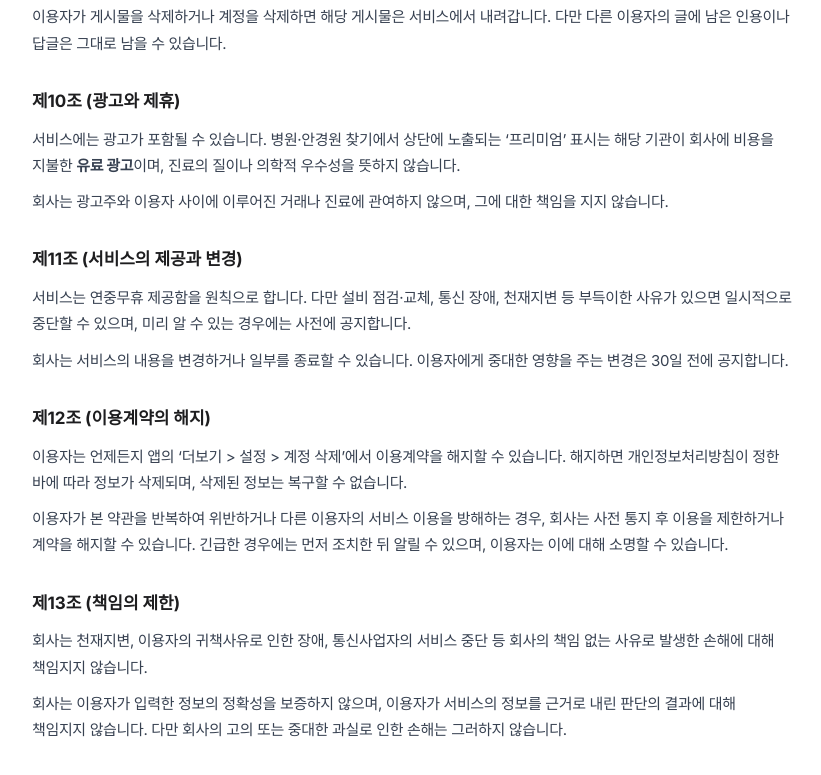
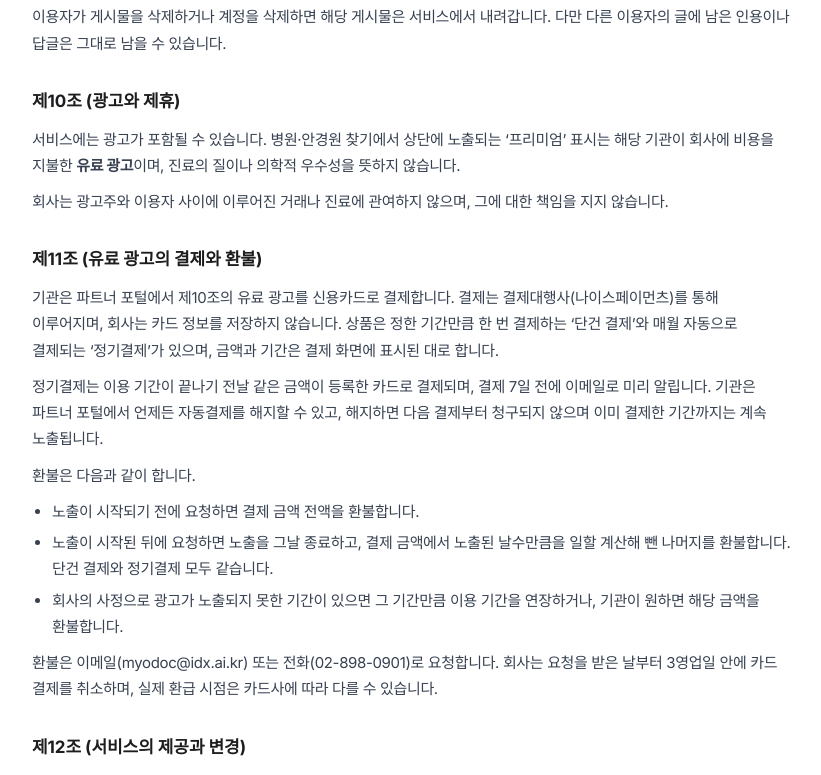
Before and after one commit to jin0008/myopia, a React (Vite) app: page /myodoc/tos in a window 1280 px wide. Shown: the part 2000-2775 px from the top of the page, without its empty margins (228-1049 px from the left). Built offline with nearby package versions, Linux system fonts and the light colour scheme; no server answers.

Commit message:
fix(약관): 유료 광고 결제·환불 조항(제11조) 추가, 결제 화면에 환불 안내

```diff
--- a/src/routes/myodoc/tos.tsx
+++ b/src/routes/myodoc/tos.tsx
@@ -17,8 +17,8 @@ import LegalPage, { Section } from "./LegalPage";
  * 날짜로 올려야 동의 이력이 어느 판본에 대한 것인지 남는다.
  */
 
-const EFFECTIVE_DATE = "2026년 9월 25일";
-const VERSION = "2026-09-25";
+const EFFECTIVE_DATE = "2026년 11월 3일";
+const VERSION = "2026-11-03";
 
 export default function MyodocTos() {
   return (
@@ -169,7 +169,40 @@ export default function MyodocTos() {
       </Section>
 
       <Section>
-        <h2>제11조 (서비스의 제공과 변경)</h2>
+        <h2>제11조 (유료 광고의 결제와 환불)</h2>
+        <p>
+          기관은 파트너 포털에서 제10조의 유료 광고를 신용카드로 결제합니다. 결제는
+          결제대행사(나이스페이먼츠)를 통해 이루어지며, 회사는 카드 정보를 저장하지 않습니다.
+          상품은 정한 기간만큼 한 번 결제하는 ‘단건 결제’와 매월 자동으로 결제되는
+          ‘정기결제’가 있으며, 금액과 기간은 결제 화면에 표시된 대로 합니다.
+        </p>
+        <p>
+          정기결제는 이용 기간이 끝나기 전날 같은 금액이 등록한 카드로 결제되며, 결제 7일
+          전에 이메일로 미리 알립니다. 기관은 파트너 포털에서 언제든 자동결제를 해지할 수
+          있고, 해지하면 다음 결제부터 청구되지 않으며 이미 결제한 기간까지는 계속
+          노출됩니다.
+        </p>
+        <p>환불은 다음과 같이 합니다.</p>
+        <ul>
+          <li>노출이 시작되기 전에 요청하면 결제 금액 전액을 환불합니다.</li>
+          <li>
+            노출이 시작된 뒤에 요청하면 노출을 그날 종료하고, 결제 금액에서 노출된 날수만큼을
+            일할 계산해 뺀 나머지를 환불합니다. 단건 결제와 정기결제 모두 같습니다.
+          </li>
+          <li>
+            회사의 사정으로 광고가 노출되지 못한 기간이 있으면 그 기간만큼 이용 기간을
+            연장하거나, 기관이 원하면 해당 금액을 환불합니다.
+          </li>
+        </ul>
+        <p>
+          환불은 이메일(myodoc@idx.ai.kr) 또는 전화(02-898-0901)로 요청합니다. 회사는 요청을
+          받은 날부터 3영업일 안에 카드 결제를 취소하며, 실제 환급 시점은 카드사에 따라 다를
+          수 있습니다.
+        </p>
+      </Section>
+
+      <Section>
+        <h2>제12조 (서비스의 제공과 변경)</h2>
         <p>
           서비스는 연중무휴 제공함을 원칙으로 합니다. 다만 설비 점검·교체, 통신 장애,
           천재지변 등 부득이한 사유가 있으면 일시적으로 중단할 수 있으며, 미리 알 수 있는
@@ -182,7 +215,7 @@ export default function MyodocTos() {
       </Section>
 
       <Section>
-        <h2>제12조 (이용계약의 해지)</h2>
+        <h2>제13조 (이용계약의 해지)</h2>
         <p>
           이용자는 언제든지 앱의 ‘더보기 &gt; 설정 &gt; 계정 삭제’에서 이용계약을 해지할 수
           있습니다. 해지하면 개인정보처리방침이 정한 바에 따라 정보가 삭제되며, 삭제된
@@ -196,7 +229,7 @@ export default function MyodocTos() {
       </Section>
 
       <Section>
-        <h2>제13조 (책임의 제한)</h2>
+        <h2>제14조 (책임의 제한)</h2>
         <p>
           회사는 천재지변, 이용자의 귀책사유로 인한 장애, 통신사업자의 서비스 중단 등
           회사의 책임 없는 사유로 발생한 손해에 대해 책임지지 않습니다.
@@ -209,7 +242,7 @@ export default function MyodocTos() {
       </Section>
 
       <Section>
-        <h2>제14조 (분쟁의 해결)</h2>
+        <h2>제15조 (분쟁의 해결)</h2>
         <p>
           서비스 이용과 관련하여 문의나 분쟁이 있으면 아래 연락처로 알려주시기 바랍니다.
           회사는 이용자의 의견을 성실히 듣고 처리 결과를 알려드립니다.
--- a/src/routes/partner/PartnerPromotions.tsx
+++ b/src/routes/partner/PartnerPromotions.tsx
@@ -1046,6 +1046,10 @@ function PaySteps({
       <p style={hint}>
         1회 결제 상품입니다. 기간이 끝나기 7일 전에 메일로 안내드립니다.
       </p>
+      <p style={hint}>
+        노출 시작 전 취소는 전액, 노출 중 취소는 노출된 날수를 뺀 나머지를 환불합니다(
+        <a href="/myodoc/tos" target="_blank" rel="noreferrer">이용약관 제11조</a>).
+      </p>
       <div style={{ display: "flex", gap: 8 }}>
         <button type="button" style={btn} onClick={() => setStep("detail")}>
           이전
@@ -1252,6 +1256,10 @@ function BillingCardForm({
           <li>이후 이용 기간이 끝나기 전날 같은 금액이 자동 결제됩니다.</li>
           <li>결제 7일 전에 메일로 미리 알려 드립니다.</li>
           <li>언제든 이 화면에서 해지할 수 있으며, 해지해도 이미 결제한 기간까지는 노출됩니다.</li>
+          <li>
+            노출 시작 전 취소는 전액, 노출 중 취소는 노출된 날수를 뺀 나머지를 환불합니다(
+            <a href="/myodoc/tos" target="_blank" rel="noreferrer">이용약관 제11조</a>).
+          </li>
           <li>카드 정보는 저장하지 않고 결제대행사(나이스페이먼츠)에 암호화해 전달합니다.</li>
         </ul>
       </div>
```
